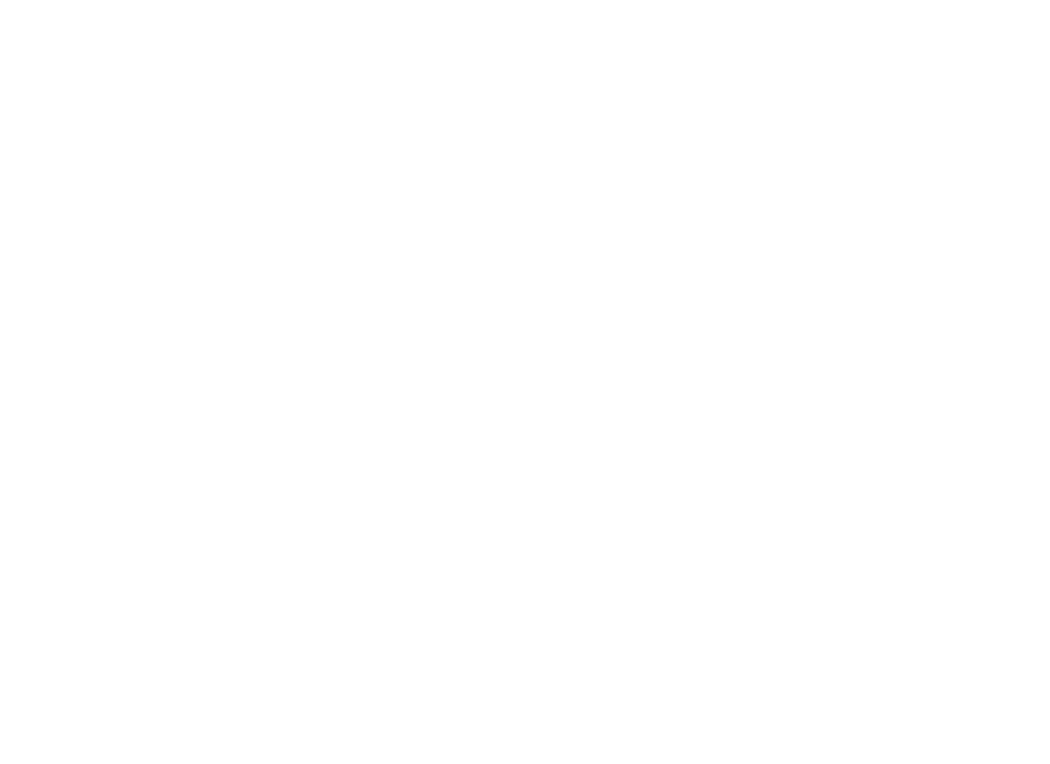
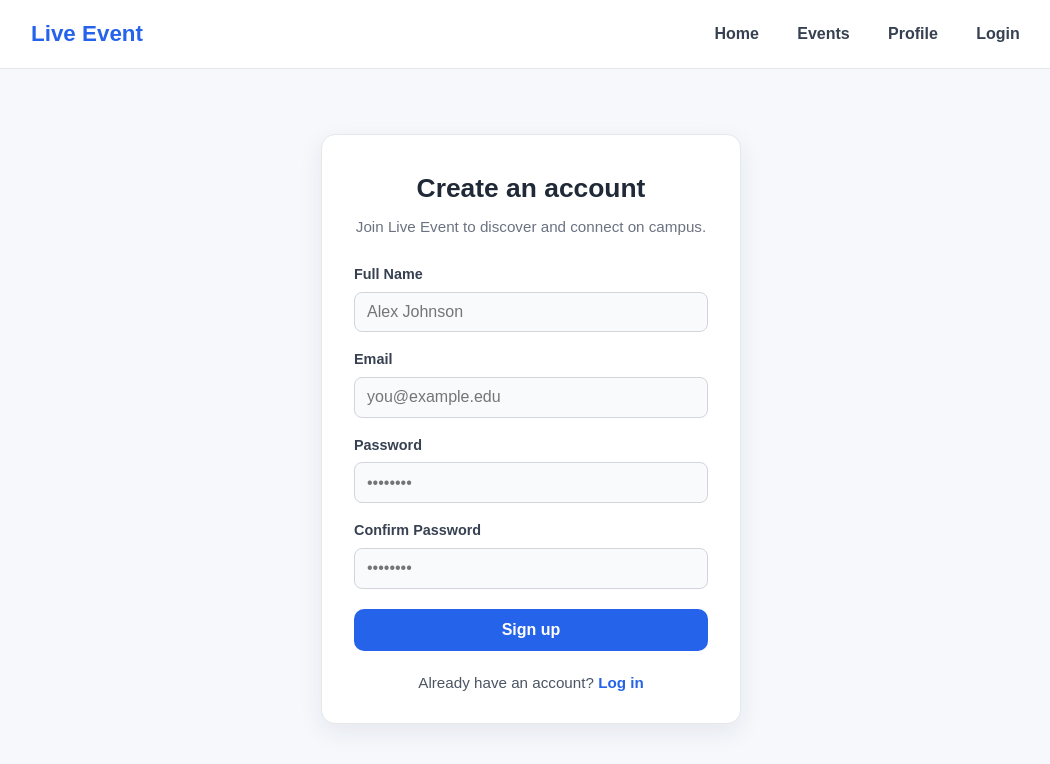
Before and after one commit to Fallen0coder/CSC131-Live-Event, a plain HTML site: page frontend/signup.html in a window 1280 px wide. Shown: the whole page, without its empty margins (109-1159 px from the left). Drawn offline with Linux system fonts and the light colour scheme.

Commit message:
added sign up and login feature

```diff
--- a/frontend/login.html
+++ b/frontend/login.html
@@ -0,0 +1,66 @@
+<!DOCTYPE html>
+<html lang="en">
+<head>
+  <meta charset="UTF-8" />
+  <meta name="viewport" content="width=device-width, initial-scale=1.0" />
+  <title>Live Event - Login</title>
+  <link rel="stylesheet" href="style.css" />
+</head>
+<body>
+  <header class="navbar">
+    <div class="container nav-content">
+      <h1 class="logo">Live Event</h1>
+      <nav>
+        <ul class="nav-links">
+          <li><a href="index.html">Home</a></li>
+          <li><a href="events.html">Events</a></li>
+          <li><a href="profile.html">Profile</a></li>
+          <li><a href="login.html">Login</a></li>
+        </ul>
+      </nav>
+    </div>
+  </header>
+
+  <main class="login-page">
+    <div class="container login-page-inner">
+      <form id="login-form" class="login-card">
+        <h2>Log in</h2>
+        <p class="login-subtitle">Enter your email and password to continue.</p>
+
+        <div class="form-field">
+          <label for="login-email">Email</label>
+          <input
+            type="email"
+            id="login-email"
+            name="email"
+            placeholder="you@example.edu"
+            autocomplete="email"
+          />
+        </div>
+
+        <div class="form-field">
+          <label for="login-password">Password</label>
+          <input
+            type="password"
+            id="login-password"
+            name="password"
+            placeholder="••••••••"
+            autocomplete="current-password"
+          />
+        </div>
+
+        <button type="submit" id="login-submit-btn" class="login-submit-btn">
+          Login
+        </button>
+
+        <p class="login-signup">
+          Don't have an account?
+          <a href="signup.html">Sign up</a>
+        </p>
+      </form>
+    </div>
+  </main>
+
+  <script src="script.js"></script>
+</body>
+</html>
--- a/frontend/script.js
+++ b/frontend/script.js
@@ -63,3 +63,62 @@
     eventsList.appendChild(card);
   });
 }
+
+const loginForm = document.getElementById("login-form");
+const loginEmail = document.getElementById("login-email");
+const loginPassword = document.getElementById("login-password");
+
+if (loginForm && loginEmail && loginPassword) {
+  loginForm.addEventListener("submit", function (e) {
+    e.preventDefault();
+
+    const email = loginEmail.value.trim();
+    const password = loginPassword.value;
+
+    if (email === "" || password === "") {
+      alert("Please fill all fields");
+    } else {
+      alert("Login successful (demo)");
+    }
+  });
+}
+
+const signupForm = document.getElementById("signup-form");
+const signupFullname = document.getElementById("signup-fullname");
+const signupEmailField = document.getElementById("signup-email");
+const signupPasswordField = document.getElementById("signup-password");
+const signupConfirmField = document.getElementById("signup-confirm");
+
+if (
+  signupForm &&
+  signupFullname &&
+  signupEmailField &&
+  signupPasswordField &&
+  signupConfirmField
+) {
+  signupForm.addEventListener("submit", function (e) {
+    e.preventDefault();
+
+    const fullName = signupFullname.value.trim();
+    const email = signupEmailField.value.trim();
+    const password = signupPasswordField.value;
+    const confirmPassword = signupConfirmField.value;
+
+    if (
+      fullName === "" ||
+      email === "" ||
+      password === "" ||
+      confirmPassword === ""
+    ) {
+      alert("Please fill all fields");
+      return;
+    }
+
+    if (password !== confirmPassword) {
+      alert("Passwords do not match");
+      return;
+    }
+
+    alert("Account created (demo)");
+  });
+}
--- a/frontend/signup.html
+++ b/frontend/signup.html
@@ -0,0 +1,88 @@
+<!DOCTYPE html>
+<html lang="en">
+<head>
+  <meta charset="UTF-8" />
+  <meta name="viewport" content="width=device-width, initial-scale=1.0" />
+  <title>Live Event - Sign up</title>
+  <link rel="stylesheet" href="style.css" />
+</head>
+<body>
+  <header class="navbar">
+    <div class="container nav-content">
+      <h1 class="logo">Live Event</h1>
+      <nav>
+        <ul class="nav-links">
+          <li><a href="index.html">Home</a></li>
+          <li><a href="events.html">Events</a></li>
+          <li><a href="profile.html">Profile</a></li>
+          <li><a href="login.html">Login</a></li>
+        </ul>
+      </nav>
+    </div>
+  </header>
+
+  <main class="signup-page">
+    <div class="container login-page-inner">
+      <form id="signup-form" class="login-card">
+        <h2>Create an account</h2>
+        <p class="login-subtitle">Join Live Event to discover and connect on campus.</p>
+
+        <div class="form-field">
+          <label for="signup-fullname">Full Name</label>
+          <input
+            type="text"
+            id="signup-fullname"
+            name="fullname"
+            placeholder="Alex Johnson"
+            autocomplete="name"
+          />
+        </div>
+
+        <div class="form-field">
+          <label for="signup-email">Email</label>
+          <input
+            type="email"
+            id="signup-email"
+            name="email"
+            placeholder="you@example.edu"
+            autocomplete="email"
+          />
+        </div>
+
+        <div class="form-field">
+          <label for="signup-password">Password</label>
+          <input
+            type="password"
+            id="signup-password"
+            name="password"
+            placeholder="••••••••"
+            autocomplete="new-password"
+          />
+        </div>
+
+        <div class="form-field">
+          <label for="signup-confirm">Confirm Password</label>
+          <input
+            type="password"
+            id="signup-confirm"
+            name="confirm"
+            placeholder="••••••••"
+            autocomplete="new-password"
+          />
+        </div>
+
+        <button type="submit" id="signup-submit-btn" class="login-submit-btn">
+          Sign up
+        </button>
+
+        <p class="login-signup">
+          Already have an account?
+          <a href="login.html">Log in</a>
+        </p>
+      </form>
+    </div>
+  </main>
+
+  <script src="script.js"></script>
+</body>
+</html>
--- a/frontend/style.css
+++ b/frontend/style.css
@@ -163,3 +163,105 @@
 .rsvp-btn:hover {
   background-color: #1d4ed8;
 }
+
+.login-page,
+.signup-page {
+  min-height: calc(100vh - 80px);
+  display: flex;
+  align-items: center;
+  justify-content: center;
+  padding: 2rem 0;
+}
+
+.login-page-inner {
+  display: flex;
+  justify-content: center;
+}
+
+.login-card {
+  width: 100%;
+  max-width: 420px;
+  background-color: #ffffff;
+  border-radius: 14px;
+  padding: 2rem 2rem 1.75rem;
+  box-shadow: 0 8px 24px rgba(31, 41, 55, 0.08);
+  border: 1px solid #e5e7eb;
+}
+
+.login-card h2 {
+  font-size: 1.65rem;
+  margin-bottom: 0.35rem;
+  text-align: center;
+}
+
+.login-subtitle {
+  color: #6b7280;
+  font-size: 0.95rem;
+  text-align: center;
+  margin-bottom: 1.5rem;
+}
+
+.form-field {
+  margin-bottom: 1rem;
+}
+
+.form-field label {
+  display: block;
+  font-weight: 600;
+  font-size: 0.9rem;
+  color: #374151;
+  margin-bottom: 0.35rem;
+}
+
+.form-field input {
+  width: 100%;
+  padding: 0.65rem 0.75rem;
+  font-size: 1rem;
+  border: 1px solid #d1d5db;
+  border-radius: 8px;
+  background-color: #f9fafb;
+  transition: border-color 0.2s ease, box-shadow 0.2s ease;
+}
+
+.form-field input:focus {
+  outline: none;
+  border-color: #2563eb;
+  box-shadow: 0 0 0 3px rgba(37, 99, 235, 0.15);
+  background-color: #ffffff;
+}
+
+.login-submit-btn {
+  width: 100%;
+  margin-top: 0.25rem;
+  border: none;
+  background-color: #2563eb;
+  color: #ffffff;
+  font-size: 1rem;
+  font-weight: 600;
+  padding: 0.75rem 1rem;
+  border-radius: 10px;
+  cursor: pointer;
+  transition: background-color 0.2s ease, transform 0.2s ease;
+}
+
+.login-submit-btn:hover {
+  background-color: #1d4ed8;
+  transform: translateY(-1px);
+}
+
+.login-signup {
+  text-align: center;
+  margin-top: 1.25rem;
+  font-size: 0.95rem;
+  color: #4b5563;
+}
+
+.login-signup a {
+  color: #2563eb;
+  font-weight: 600;
+  text-decoration: none;
+}
+
+.login-signup a:hover {
+  text-decoration: underline;
+}
```
